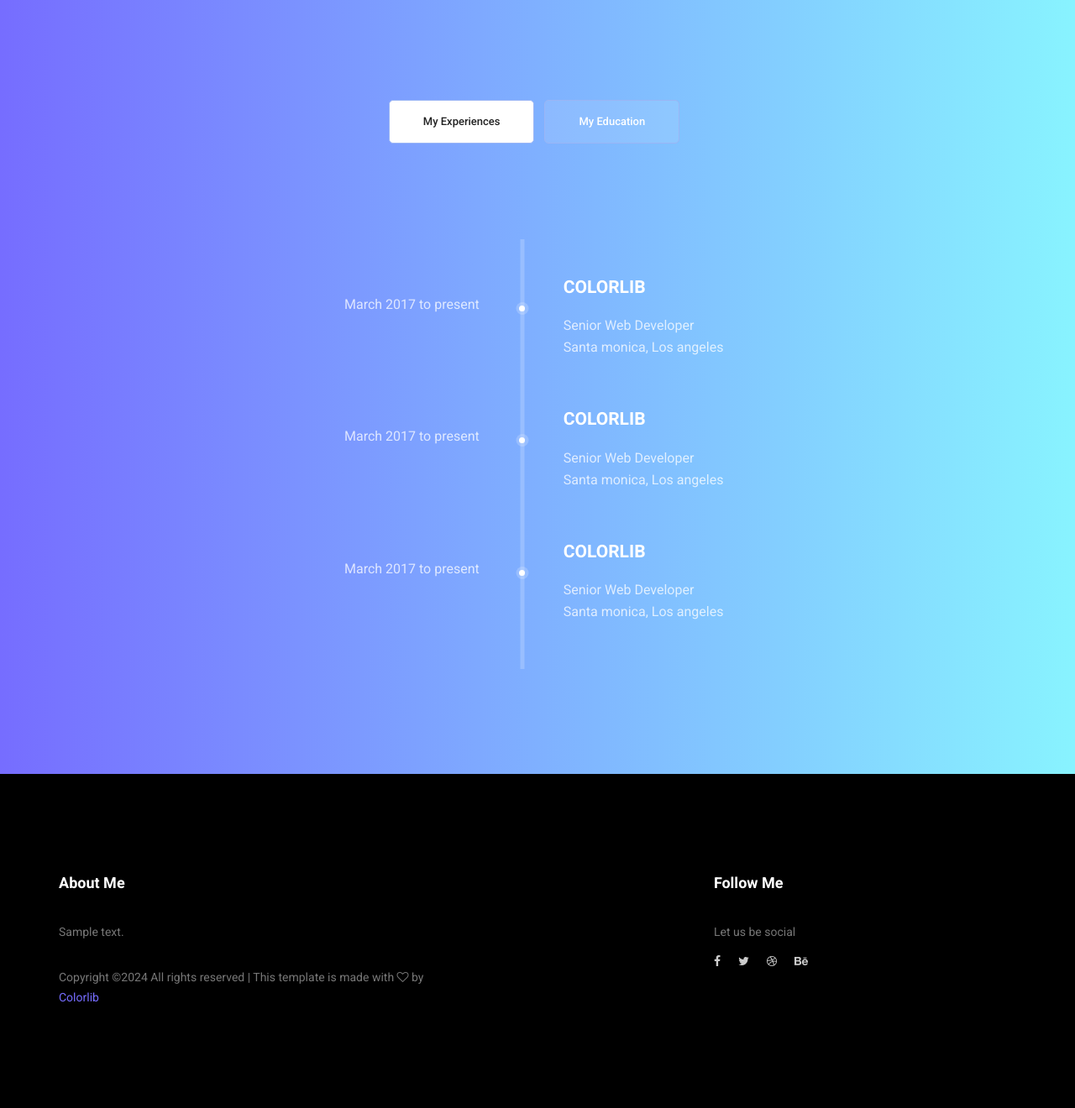
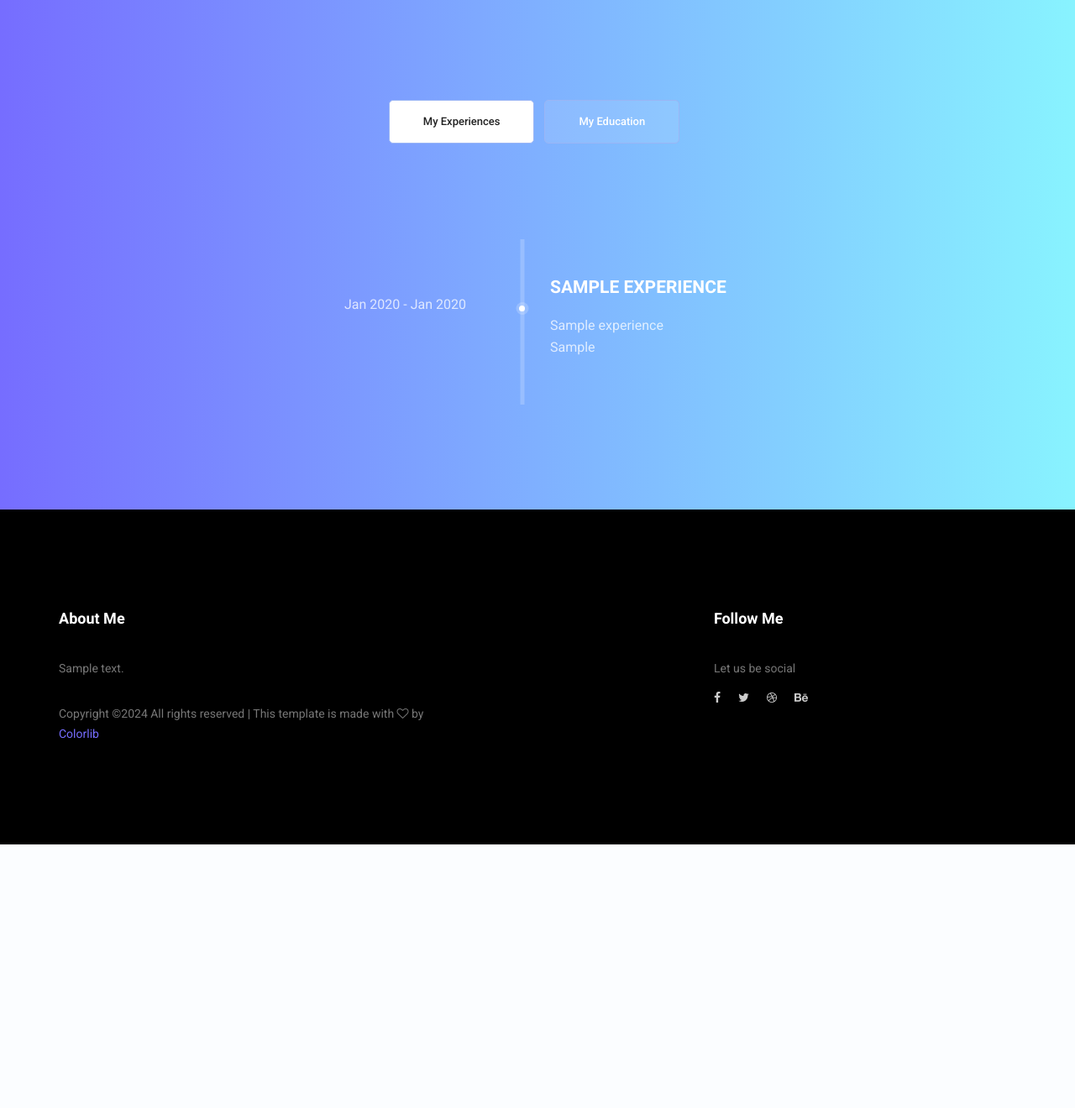
Before and after one commit to alperenynk/Django_Site, a Django app: template templates/index.html in a window 1280 px wide. Shown: the part 1328-2648 px from the top of the page at 84% size. After the commit the page ends 2334 px from the top, so only its background shows below. Run offline with Django 5.2, Linux system fonts and the light colour scheme; the template is opened without the code that fills it: most values are stand-ins (such as "Sample title", 1, 10 or a date in 2020); grey boxes marked "Sample" are stand-in pictures; some libraries are stand-ins or nearby versions.

Commit message:
refactor: apply experiences to frontend

```diff
--- a/myCV/views.py
+++ b/myCV/views.py
@@ -1,5 +1,5 @@
 from django.shortcuts import render
-from myCV.models import GeneralSetting, ImageSetting, Skill
+from myCV.models import GeneralSetting, ImageSetting, Skill, Experience
 
 # Create your views here.
 def index(request):
@@ -22,6 +22,9 @@ def index(request):
     # Skills
     skills = Skill.objects.all()
 
+    # Experience
+    experiences = Experience.objects.all()
+
     context = {
         "site_title": site_title,
         "site_keywords": site_keywords,
@@ -35,6 +38,7 @@ def index(request):
         "home_banner_image": home_banner_image,
         "site_favicon": site_favicon,
         "skills": skills,
+        "experiences": experiences,
     }
 
     return render(request, "index.html", context=context)
--- a/templates/index.html
+++ b/templates/index.html
@@ -94,42 +94,30 @@
                 <div class="tab-content" id="myTabContent">
                     <div class="tab-pane fade show active" id="home" role="tabpanel" aria-labelledby="home-tab">
                         <ul class="list">
+
+
+                            {% for experience in experiences %}
                                 <li>
                                     <span></span>
                                     <div class="media">
                                         <div class="d-flex">
-                                        <p>March 2017 to present</p>
+                                            <p>{{ experience.start_date|date:"M Y" }} -
+                                            {% if experience.end_date %}
+                                                {{ experience.end_date|date:"M Y" }}
+                                            {% else %}
+                                                Present
+                                            {% endif %}
+                                            </p>
                                         </div>
                                         <div class="media-body">
-                                        <h4>Colorlib</h4>
-                                        <p>Senior Web Developer <br/>Santa monica, Los angeles</p>
+                                            <h4>{{ experience.company_name }}</h4>
+                                            <p>{{ experience.job_title }}<br/>{{ experience.job_location }}</p>
                                         </div>
                                     </div>
                                 </li>
-                            <li>
-                                <span></span>
-                                <div class="media">
-                                    <div class="d-flex">
-                                        <p>March 2017 to present</p>
-                                    </div>
-                                    <div class="media-body">
-                                        <h4>Colorlib</h4>
-                                        <p>Senior Web Developer <br/>Santa monica, Los angeles</p>
-                                    </div>
-                                </div>
-                            </li>
-                            <li>
-                                <span></span>
-                                <div class="media">
-                                    <div class="d-flex">
-                                        <p>March 2017 to present</p>
-                                    </div>
-                                    <div class="media-body">
-                                        <h4>Colorlib</h4>
-                                        <p>Senior Web Developer <br/>Santa monica, Los angeles</p>
-                                    </div>
-                                </div>
-                            </li>
+                            {% endfor %}
+
+
                         </ul>
                     </div>
                     <div class="tab-pane fade" id="profile" role="tabpanel" aria-labelledby="profile-tab">
```
Lines whose indentation alone changed are shown as unchanged.
